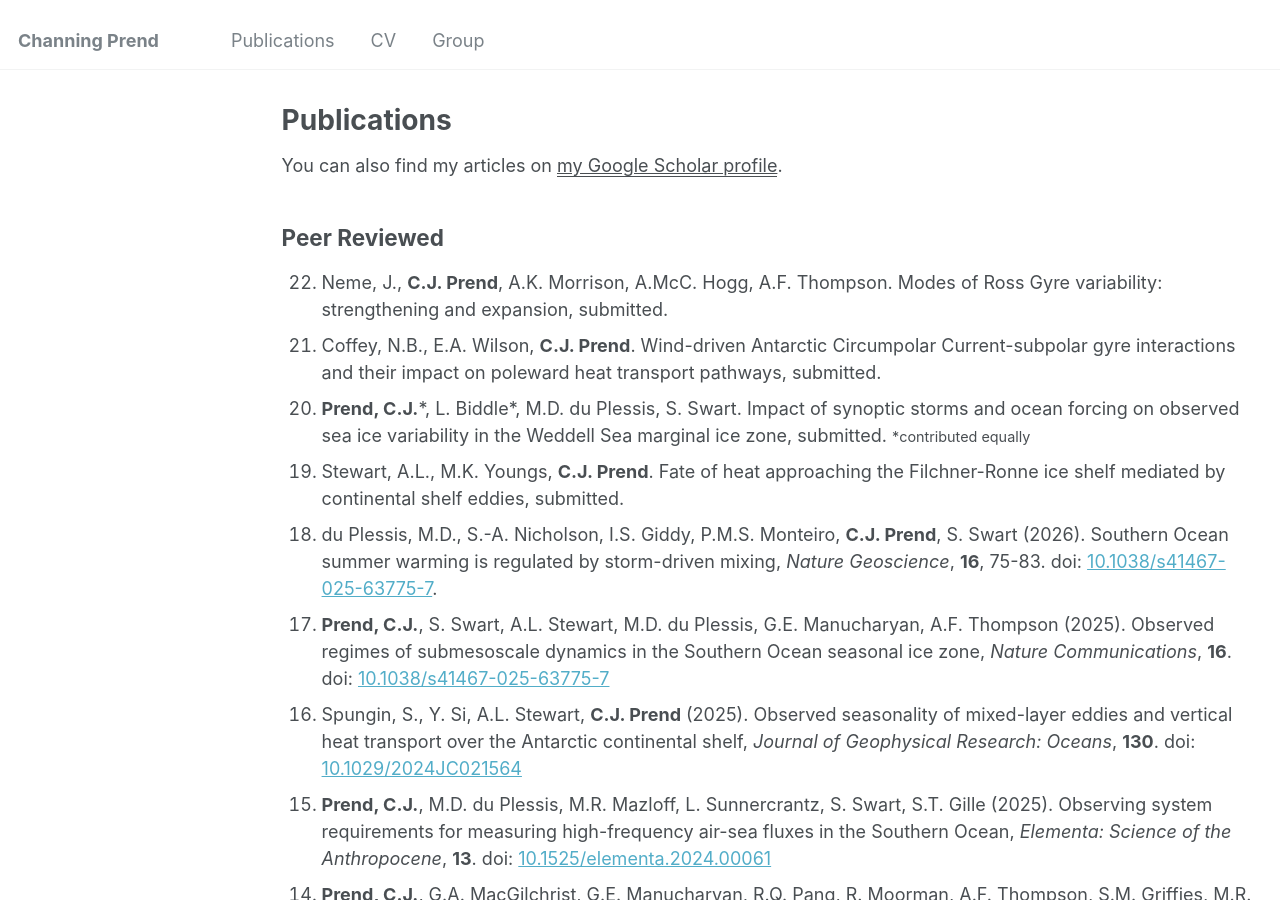
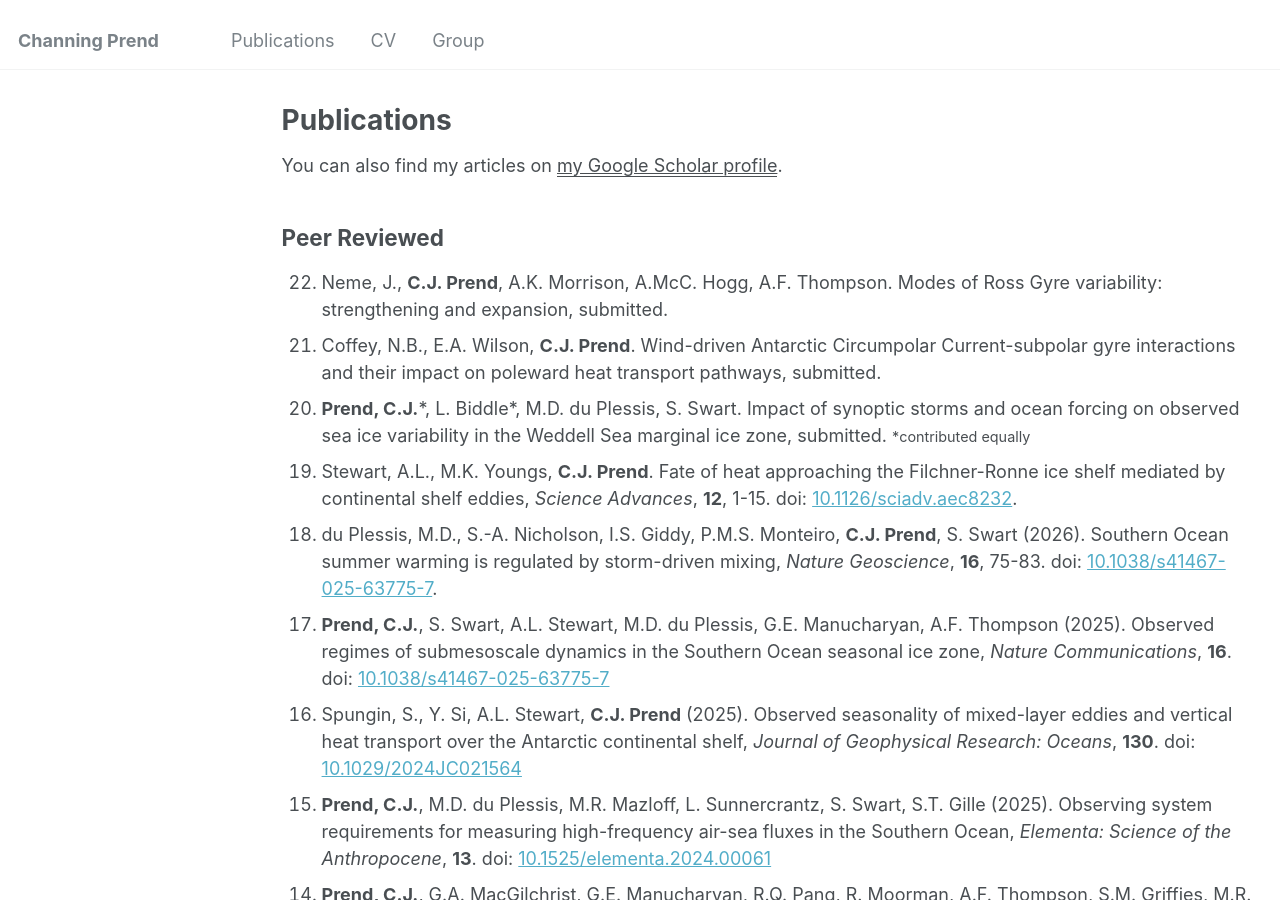
Before and after one commit to cprend/cprend.github.io, a Jekyll site: the page built from _pages/publications.md, in a window 1280 px wide and 900 px high. Built offline with Jekyll 4.4.1, drawn with Linux system fonts in a browser that asks for light colours.

Commit message:
Update publications.md

```diff
--- a/_pages/publications.md
+++ b/_pages/publications.md
@@ -12,7 +12,7 @@
   <li>Neme, J., <b>C.J. Prend</b>, A.K. Morrison, A.McC. Hogg, A.F. Thompson. Modes of Ross Gyre variability: strengthening and expansion, submitted.</li>
   <li>Coffey, N.B., E.A. Wilson, <b>C.J. Prend</b>. Wind-driven Antarctic Circumpolar Current-subpolar gyre interactions and their impact on poleward heat transport pathways, submitted.</li>
   <li><b>Prend, C.J.</b>*, L. Biddle*, M.D. du Plessis, S. Swart. Impact of synoptic storms and ocean forcing on observed sea ice variability in the Weddell Sea marginal ice zone, submitted. <span style="font-size: 0.8em;">*contributed equally</span></li>
-  <li>Stewart, A.L., M.K. Youngs, <b>C.J. Prend</b>. Fate of heat approaching the Filchner-Ronne ice shelf mediated by continental shelf eddies, submitted.</li>
+  <li>Stewart, A.L., M.K. Youngs, <b>C.J. Prend</b>. Fate of heat approaching the Filchner-Ronne ice shelf mediated by continental shelf eddies, <em>Science Advances</em>, <b>12</b>, 1-15. doi: <a href="https://www.science.org/doi/10.1126/sciadv.aec8232">10.1126/sciadv.aec8232</a>.</li>
   <li>du Plessis, M.D., S.-A. Nicholson, I.S. Giddy, P.M.S. Monteiro, <b>C.J. Prend</b>, S. Swart (2026). Southern Ocean summer warming is regulated by storm-driven mixing, <em>Nature Geoscience</em>, <b>16</b>, 75-83. doi: <a href="https://www.nature.com/articles/s41561-025-01857-3">10.1038/s41467-025-63775-7</a>.</li>
   <li><b>Prend, C.J.</b>, S. Swart, A.L. Stewart, M.D. du Plessis, G.E. Manucharyan, A.F. Thompson (2025). Observed regimes of submesoscale dynamics in the Southern Ocean seasonal ice zone, <em>Nature Communications</em>, <b>16</b>. doi: <a href="https://www.nature.com/articles/s41467-025-63775-7">10.1038/s41467-025-63775-7</a></li>
   <li>Spungin, S., Y. Si, A.L. Stewart, <b>C.J. Prend</b> (2025). Observed seasonality of mixed-layer eddies and vertical heat transport over the Antarctic continental shelf, <em>Journal of Geophysical Research: Oceans</em>, <b>130</b>. doi: <a href="https://agupubs.onlinelibrary.wiley.com/doi/10.1029/2024JC021564">10.1029/2024JC021564</a></li>
```
